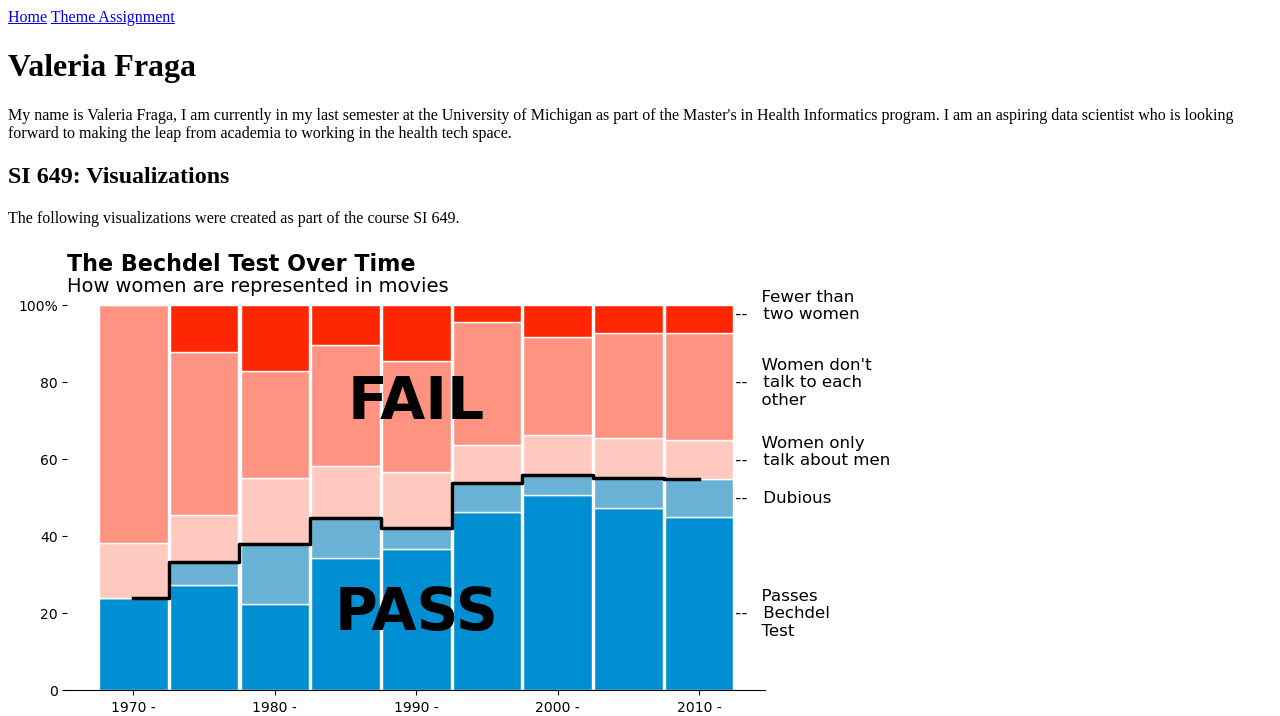
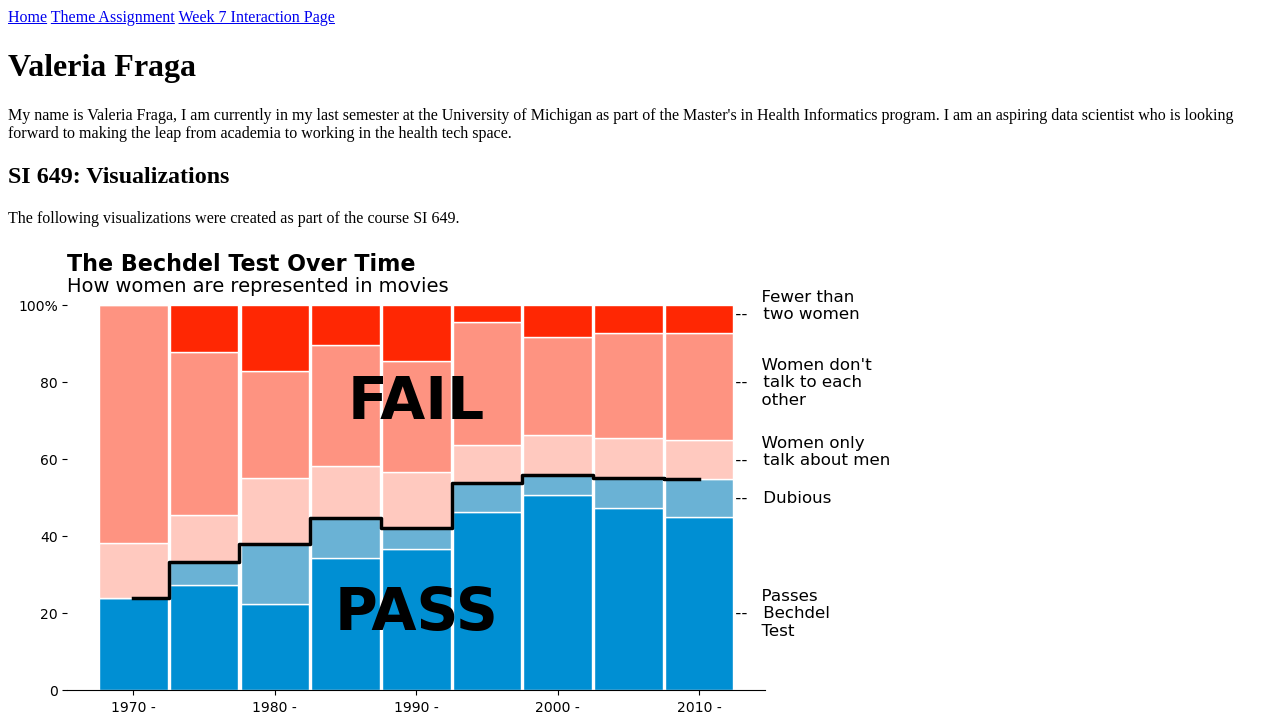
Before and after one commit to vfraga2001/vfraga2001.github.io, a plain HTML site: page index.html in a window 1280 px wide. Shown: the top 716 px of the page. Drawn offline with Linux system fonts and the light colour scheme.

Commit message:
Update index.html
Added link for Week 7 Lab Assignment

```diff
--- a/index.html
+++ b/index.html
@@ -5,6 +5,7 @@
         <div class="navbar">
             <a href="index.html">Home</a>
             <a href="alt_theme.html"> Theme Assignment</a>
+            <a href="week7.html"> Week 7 Interaction Page</a>
         </div>
 
         <!-- Main Content -->
```
